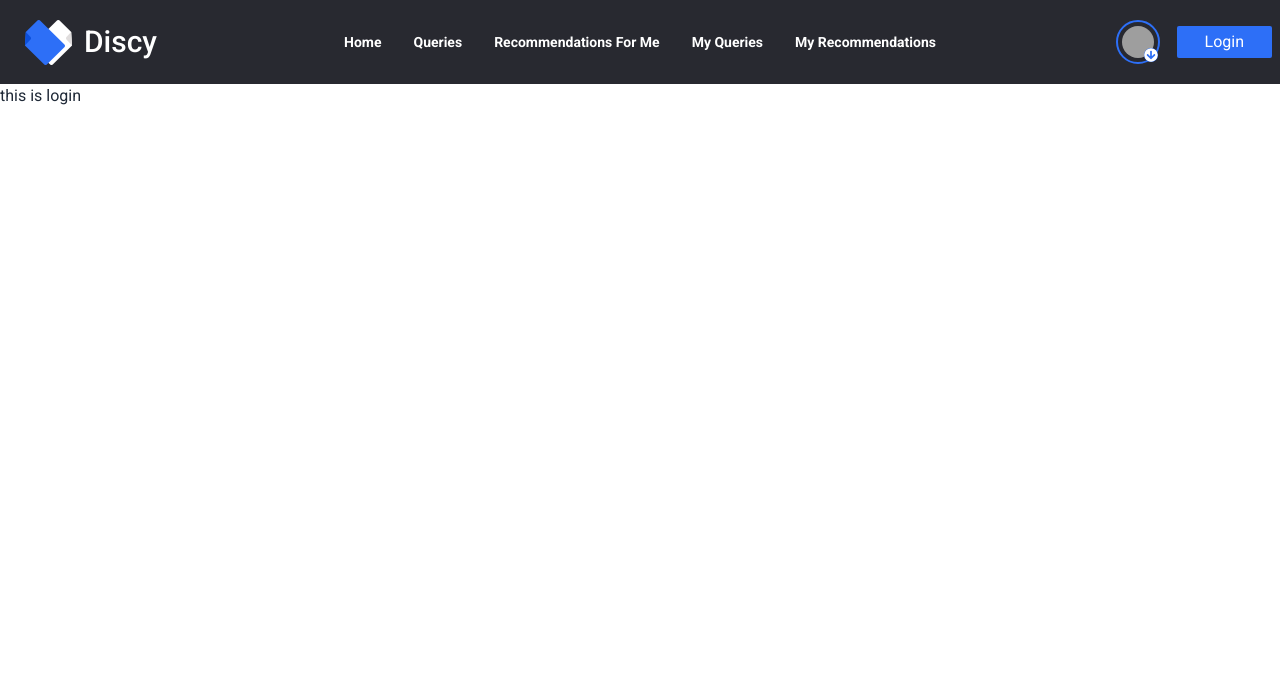
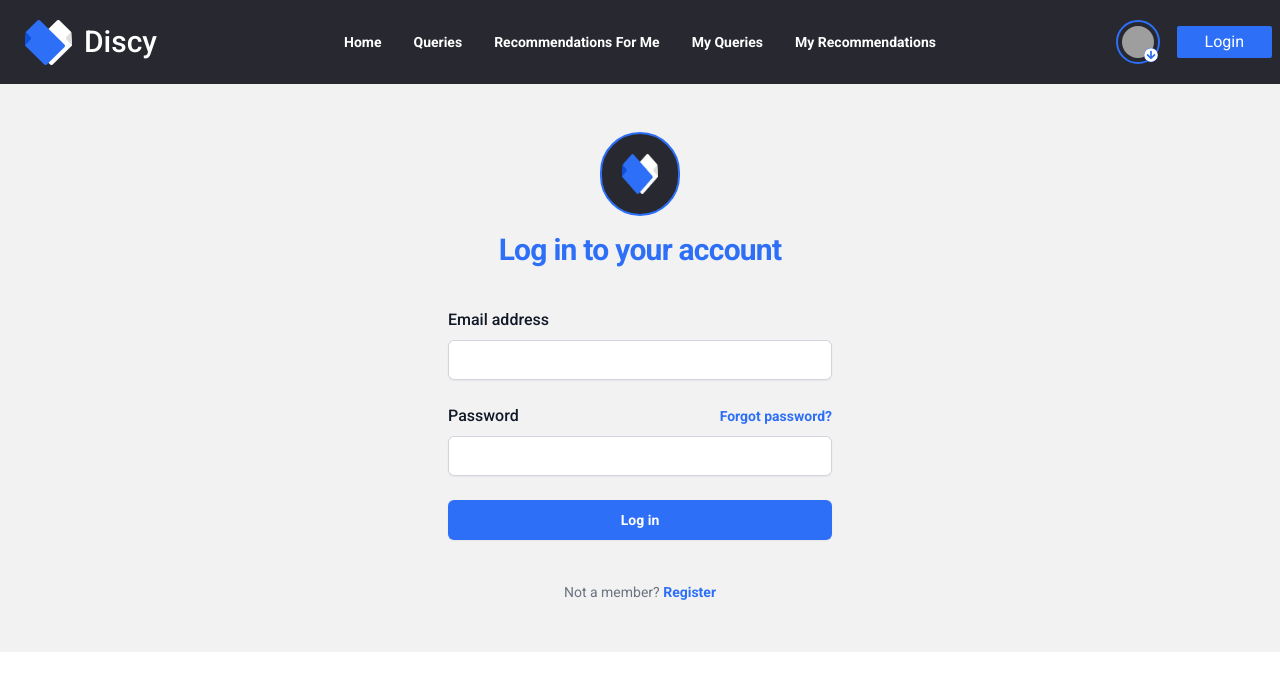
Before and after one commit to Amin7775/Discy-Alternative-Product-Information-System-with-react-express-client, a React (Vite) app: page /login in a window 1280 px wide. Shown: the top 690 px of the page. Built offline with nearby package versions, Linux system fonts and the light colour scheme; grey boxes are pictures that could not be loaded.

Commit message:
Added Login page

```diff
--- a/src/Pages/login/Login.jsx
+++ b/src/Pages/login/Login.jsx
@@ -1,9 +1,93 @@
+import logoimg from './../../assets/images/Logo/logo.png'
+
 
 const Login = () => {
+
+    const handleSubmit = e =>{
+        e.preventDefault();
+        const form = e.target;
+        const email = form.email.value
+        const password = form.password.value
+
+        console.log(email,password)
+    }
+
     return (
-        <div>
-            this is login
+        <div className="flex min-h-full flex-1 flex-col justify-center px-6 py-12 lg:px-8 bg-page_bg">
+        <div className="sm:mx-auto sm:w-full sm:max-w-sm">
+            <div className='bg-custom_Dark p-5 w-20 rounded-full mx-auto border-2 border-custom_blue'>
+
+          <img
+            className="mx-auto h-10 w-auto"
+            src={logoimg}
+            alt="DISCY"
+            />
+            </div>
+          <h2 className="mt-4 text-center text-3xl font-bold leading-9 tracking-tight text-custom_blue">
+            Log in to your account
+          </h2>
         </div>
+
+        <div className="mt-10 sm:mx-auto sm:w-full sm:max-w-sm">
+          <form className="space-y-6" onSubmit={handleSubmit}>
+            {/* email */}
+            <div>
+              <label className="block text-base font-medium leading-6 text-gray-900">
+                Email address
+              </label>
+              <div className="mt-2">
+                <input
+                  id="email"
+                  name="email"
+                  type="email"
+                  autoComplete="email"
+                  required
+                  className="block w-full rounded-md border-0 py-2 text-lg text-gray-900 shadow-sm ring-1 ring-inset ring-gray-300 placeholder:text-gray-400 focus:ring-1 focus:ring-inset focus:ring-custom_blue sm:text-sm sm:leading-6 px-3"
+                />
+              </div>
+            </div>
+            {/* password */}
+            <div>
+              <div className="flex items-center justify-between">
+                <label htmlFor="password" className="block text-base font-medium leading-6 text-gray-900">
+                  Password
+                </label>
+                <div className="text-sm">
+                  <a href="#" className="font-semibold text-custom_blue hover:text-custom_Dark">
+                    Forgot password?
+                  </a>
+                </div>
+              </div>
+              <div className="mt-2">
+                <input
+                  id="password"
+                  name="password"
+                  type="password"
+                  autoComplete="current-password"
+                  required
+                  className="block w-full rounded-md border-0 py-2 text-lg text-gray-900 shadow-sm ring-1 ring-inset ring-gray-300 placeholder:text-gray-400 focus:ring-1 focus:ring-inset focus:ring-custom_blue sm:text-sm sm:leading-6 px-3"
+                />
+              </div>
+            </div>
+
+            <div>
+              <button
+                type="submit"
+                className="flex w-full justify-center rounded-md bg-custom_blue px-3 py-2 text-sm font-semibold leading-6 text-white shadow-sm hover:bg-custom_Dark focus-visible:outline focus-visible:outline-2 focus-visible:outline-offset-2 focus-visible:outline-custom_blue transition-all duration-300 ease-in-out"
+              >
+                Log in
+              </button>
+            </div>
+          </form>
+
+          <p className="mt-10 text-center text-sm text-gray-500">
+            Not a member?{' '}
+            <a href="#" className="font-semibold leading-6 text-custom_blue hover:text-custom_Dark">
+              Register
+            </a>
+          </p>
+        </div>
+      </div>
     );
 };
 
```
